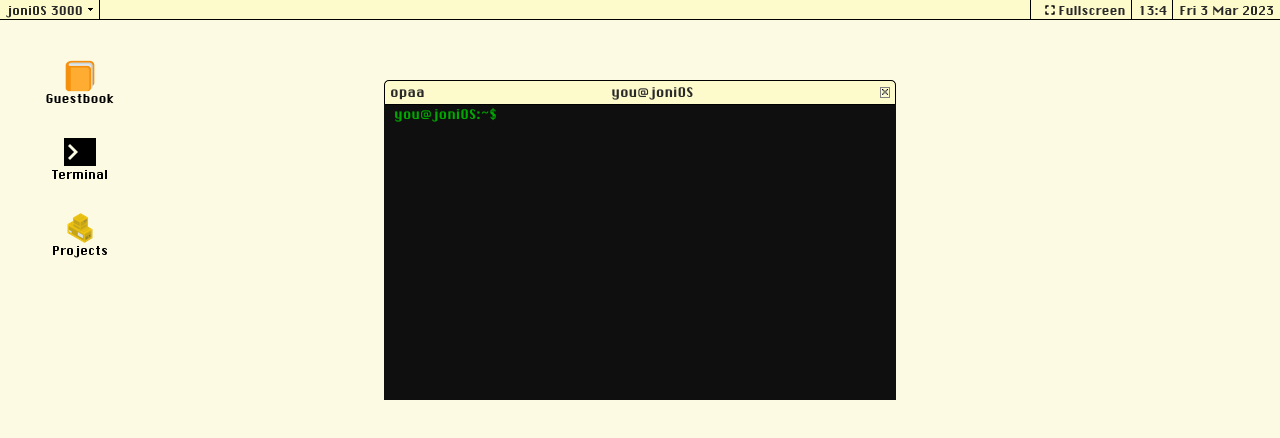
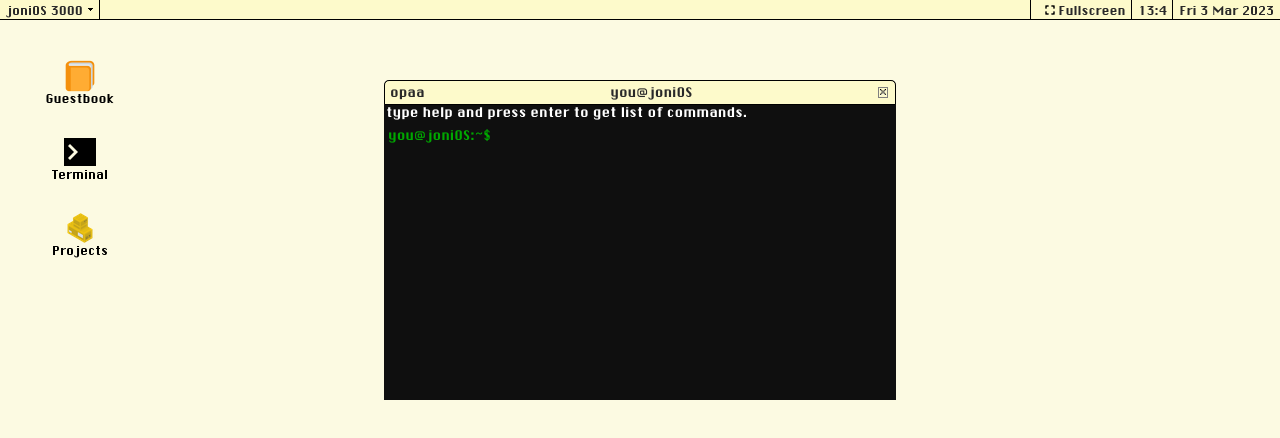
Before and after one commit to jlaat/JoniOS, a React (Vite) app: page / in a window 1280 px wide. Shown: the top 438 px of the page. Built offline with nearby package versions, Linux system fonts and the light colour scheme.

Commit message:
Terminal css polishment

```diff
--- a/src/Sass/components/_terminal.scss
+++ b/src/Sass/components/_terminal.scss
@@ -26,7 +26,7 @@
     }
 
     // Little padding around the terminal
-    .terminal-body, .terminal-header {
+    .terminal-header {
         padding: 5px;
     }
 
@@ -34,6 +34,7 @@
     .terminal-header {
         display: flex;
         justify-content: space-between;
+        padding-right: 7px;
         align-items: center;
         background-color: $header-background-color;
         border: $primary-border;
@@ -43,42 +44,38 @@
         width: 100%;
     }
 
-
     // Dark background for everything except header
-    .terminal-body, .terminal-input, .terminal-input-content {
+     .terminal-input, .terminal-input-content, .command-container, .terminal-introduction {
         background-color: $primary-background-color;
         color: $pale-white;
+        padding: 4px;
     }
+
 
     .terminal-input {
         position: absolute;
         width: 100%;
         display: flex;
         align-items: center;
-        padding-left: 5px;
+    }
+
+    .terminal-output {
+        line-height: 1.2;
     }
 
     // Reset input field styles
-    .terminal-input-content {
+    .terminal-input-content, .terminal-output {
         border: none;
+        padding: 2px;
     }
     .terminal-input-content:focus {
         outline: none;
     }
 
     // Make prompt beginning nice green
-    .terminal-input-prompt, .terminal-input-clone {
+    .green-section {
         color: $worn-green;
-    }
 
-    .terminal-input {
-        padding-bottom: 5px;
-    }
-
-    .terminal-input-prompt, .terminal-input-clone, .command-container {
-        padding-left: 5px;
-        padding-right: 5px;
-        line-height: 1.2;
     }
 
     .terminal-close {
--- a/src/components/terminal/Terminal.tsx
+++ b/src/components/terminal/Terminal.tsx
@@ -89,15 +89,21 @@ const Terminal = (props: any) => {
         <img src={Ruksi} className="terminal-close" onClick={closeTerminal} />
       </div>
 
+      <div>
+        <span className="terminal-introduction terminal-output">
+          type help and press enter to get list of commands.
+        </span>
         {history.map((command, index) => (
           <div className="command-container" key={index}>
-          <span className="terminal-input-prompt">you@joniOS:~$ </span>
-          <span>{command.command}</span>
+            <span className="terminal-input-prompt green-section">
+              you@joniOS:~${""}
+            </span>
+            <span className="terminal-output">{command.command}</span>
             <br />
             <div className="command-container">
               {command.output.map((line) => {
                 return (
-                <span>
+                  <span className="terminal-output">
                     {line}
                     <br />
                   </span>
@@ -106,9 +112,12 @@ const Terminal = (props: any) => {
             </div>
           </div>
         ))}
+      </div>
 
       <div className="terminal-input">
-        <span className="terminal-input-prompt">you@joniOS:~$</span>
+        <span className="terminal-input-prompt green-section">
+          you@joniOS:~$
+        </span>
         <input
           className="terminal-input-content"
           type="text"
--- a/src/components/terminal/commands.ts
+++ b/src/components/terminal/commands.ts
@@ -1,19 +1,16 @@
 const who: string[] = [
-  "Hi, I'm Joni.",
-  "I'm an IT student, career changer and a future software developer.",
-  "I left constructions and roofing behind to put my passion for technology to good use. Best decision I've made.",
+  "Meet Joni, a 24-year-old career changer and IT student who is pursuing his passion for technology as a future software developer.",
+  "After leaving my previous career in construction and roofing, I realized that my true calling lay in the world of programming.",
   "",
-  "I find software development captivating due to the need for logical reasoning and the ability to craft something out of nothing by following a set of rules.",
+  "What I find most captivating about software development is the challenging yet rewarding process of logical reasoning and problem-solving. Crafting something out of nothing by following a set of rules is not only satisfying, but also requires a deep understanding of the language and tools used in the development process.",
   "",
-  "I'm currently studying at the Karelia University of Applied Sciences.",
+  "Currently, I am studying at the Karelia University of Applied Sciences, where I am gaining the skills and knowledge necessary to excel in this exciting field. I am excited for the opportunities that lie ahead and am committed to pursuing a successful career as a software developer.",
 ];
 
 const skills: string[] = [
   "I see myself as a great systematic thinker with good working life skills.",
   "",
-  "What comes to my programming skills, I'm constantly trying and learning skills that I find interesting and fun. It is important for me that coding is fun. Lately I've been mostly exposed to TypeScript and Java.",
-  "",
-  "Since 09/2021 I've been learning different aspects of software development very widely.",
+  "What comes to my programming skills, I'm constantly trying and learning technologies that I find interesting and fun. It is important for me that coding is fun. Lately I've been mostly exposed to TypeScript, MariaDB and Java.",
 ];
 
 const help: string[] = [
```
Also changed, not shown: src/components/Icons/Icon.tsx (+1 -6 lines). Lines whose indentation alone changed are shown as unchanged.
